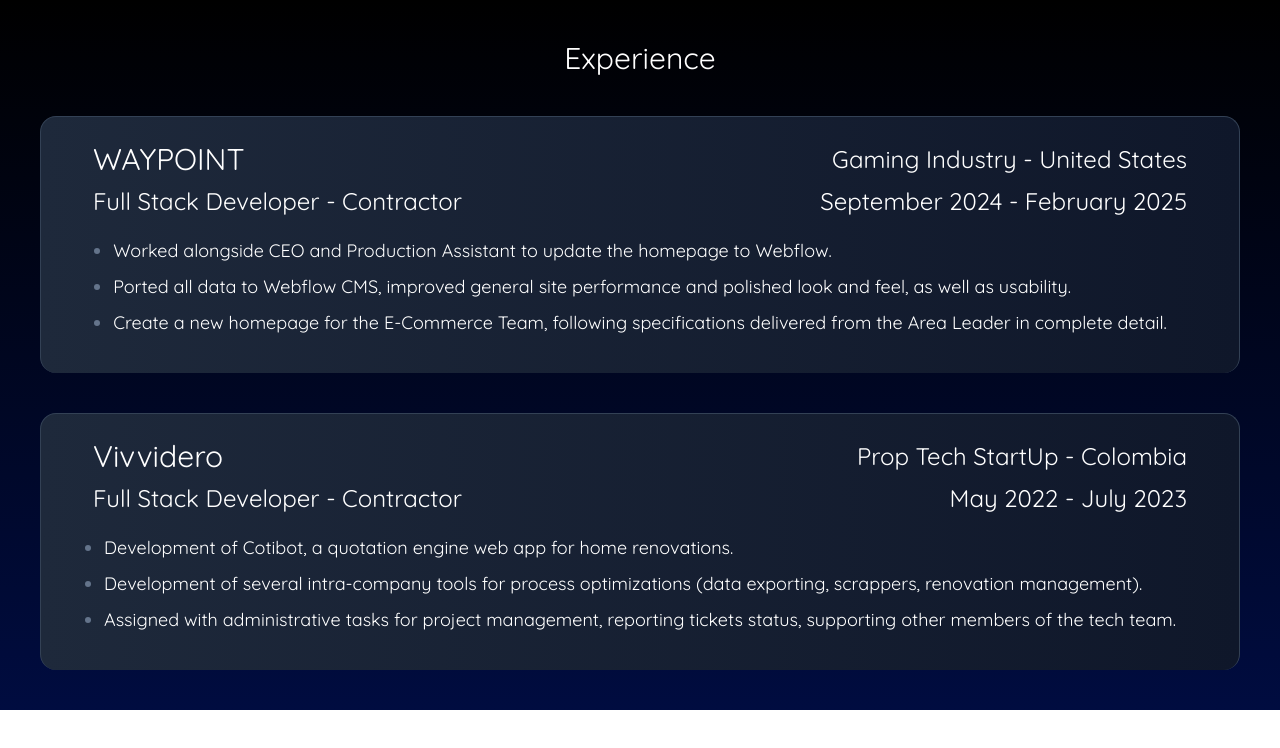
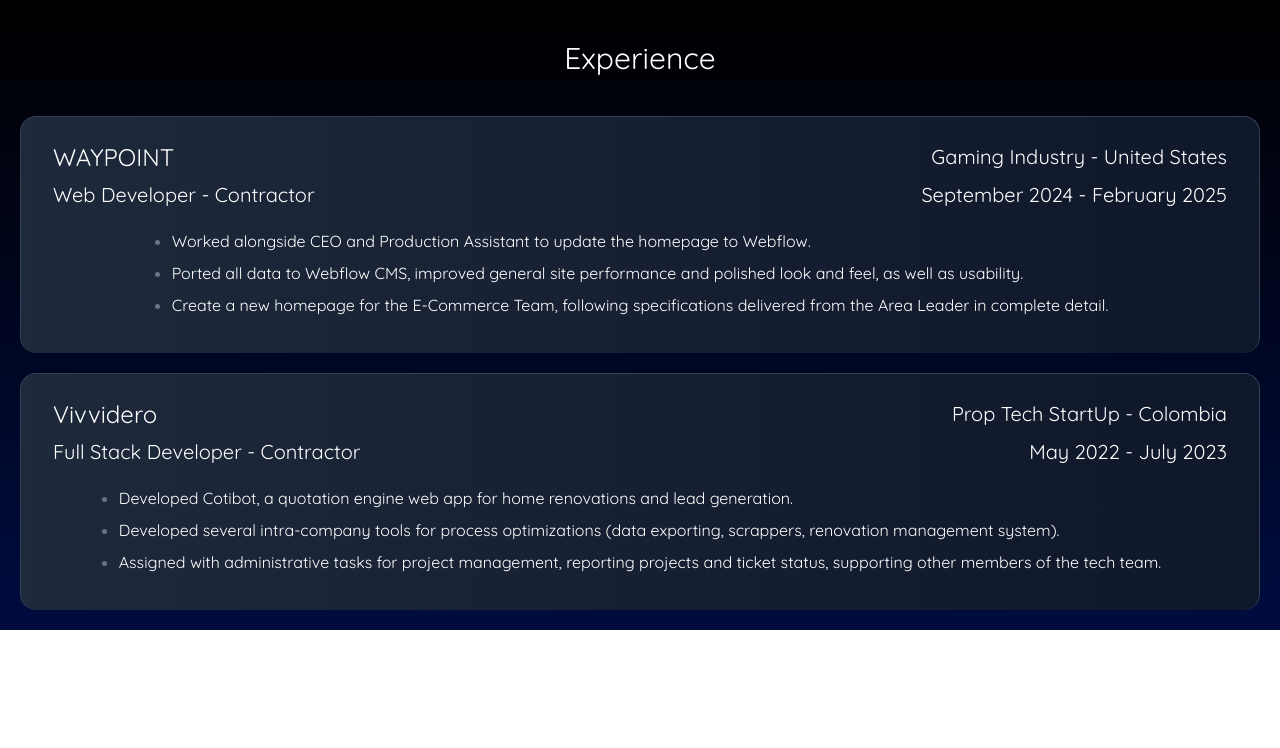
Before and after one commit to jt-96/portfolio-v2, a Next.js app: page /portfolio-v2/experience in a window 1280 px wide. Shown: the top 748 px of the page. Built offline with nearby package versions, Linux system fonts and the light colour scheme.

Commit message:
feat: replace hardcoded work experience into mapped data

```diff
--- a/src/app/experience/page.tsx
+++ b/src/app/experience/page.tsx
@@ -1,78 +1,45 @@
 "use client";
 import { motion } from "framer-motion";
 import { variants } from "@/models/anim";
+import { works } from "@/models/work";
 
 function Experience() {
   return (
     <>
+      <div>
+        <h1 className="text-3xl my-10 text-center">Experience</h1>
+        {works.map((workItem) => (
           <motion.div
             initial={variants.start}
             whileInView={variants.onView}
             transition={variants.showPara.transition}
           >
-        <h1 className="text-3xl my-10 text-center">Experience</h1>
-        <div className="bg-gradient-to-r from-slate-800 to-slate-900 rounded-2xl border border-b-0 border-slate-700 mx-5 px-8 py-4 sm:m-10 md:m-10 2xl:my-5">
-          <div className="flex flex-col justify-between align-center items-center my-2 md:flex-row md:mx-5">
-            <h1 className="text-3xl">WAYPOINT</h1>
-            <h2 className="text-lg lg:text-2xl">
-              Gaming Industry - United States
+            <div className="bg-gradient-to-r from-slate-800 to-slate-900 rounded-2xl border border-b-0 border-slate-700 m-5 px-8 py-4 2xl:my-5">
+              <div className="flex flex-col justify-between align-center items-center my-2 md:flex-row">
+                <h1 className="text-2xl">{workItem.companyName}</h1>
+                <h2 className="text-sm md:text-xl">
+                  {workItem.companyType} - {workItem.location}
                 </h2>
               </div>
-          <div className="flex flex-row mx-5 justify-between align-center items-center md:flex-row md:mx-5">
-            <h3 className="text-md lg:text-2xl">Full Stack Developer - Contractor</h3>
-            <h3 className="text-md lg:text-2xl">September 2024 - February 2025</h3>
+              <div className="flex flex-col justify-between align-center items-center md:flex-row">
+                <h3 className="text-sm text-nowrap md:text-xl text-wrap">
+                  {workItem.jobRole} - {workItem.contractType}
+                </h3>
+                <h3 className="text-sm md:text-xl">
+                  {workItem.startTime} - {workItem.endTime}
+                </h3>
               </div>
               <div className="flex flex-col justify-center items-center align-center my-3 mx-5">
                 <ul className="text-xl marker:text-slate-500 sm:text-lg">
-              <li className="list-disc my-2">
-                Worked alongside CEO and Production Assistant to update the homepage to Webflow.
-              </li>
-              <li className="list-disc my-2">
-                Ported all data to Webflow CMS, improved general site performance and polished look and feel, as well as usability.
-              </li>
-              <li className="list-disc my-2">
-                Create a new homepage for the E-Commerce Team, following specifications delivered from the Area Leader in complete detail.
-              </li>
+                  {workItem.tasks.map((taskItem) => (
+                    <li className="list-disc my-2 text-base">{taskItem.task}</li>
+                  ))}
                 </ul>
               </div>
             </div>
           </motion.div>
-      <motion.div
-        initial={variants.start}
-        whileInView={variants.onView}
-        transition={variants.showPara.transition}
-      >
-        <div className="bg-gradient-to-r from-slate-800 to-slate-900 rounded-2xl border border-b-0 border-slate-700 mx-5 px-8 py-4 sm:m-10 md:m-10 2xl:my-5">
-          <div className="flex flex-col justify-between align-center items-center my-2 md:flex-row md:mx-5">
-            <h1 className="text-3xl">Vivvidero</h1>
-            <h2 className="text-lg lg:text-2xl">
-              Prop Tech StartUp - Colombia
-            </h2>
+        ))}
       </div>
-          <div className="flex flex-row mx-5 justify-between align-center items-center md:flex-row md:mx-5">
-            <h3 className="text-md lg:text-2xl">Full Stack Developer - Contractor</h3>
-            <h3 className="text-md lg:text-2xl">May 2022 - July 2023</h3>
-          </div>
-          <div className="flex flex-col justify-center items-center align-center my-3 mx-5">
-            <ul className="text-xl marker:text-slate-500 sm:text-lg">
-              <li className="list-disc my-2">
-                Development of Cotibot, a quotation engine web app for home
-                renovations.
-              </li>
-              <li className="list-disc my-2">
-                Development of several intra-company tools for process
-                optimizations (data exporting, scrappers, renovation
-                management).
-              </li>
-              <li className="list-disc my-2">
-                Assigned with administrative tasks for project management,
-                reporting tickets status, supporting other members of the tech
-                team.
-              </li>
-            </ul>
-          </div>
-        </div>
-      </motion.div>
     </>
   );
 }
```
Lines whose indentation alone changed are shown as unchanged.
